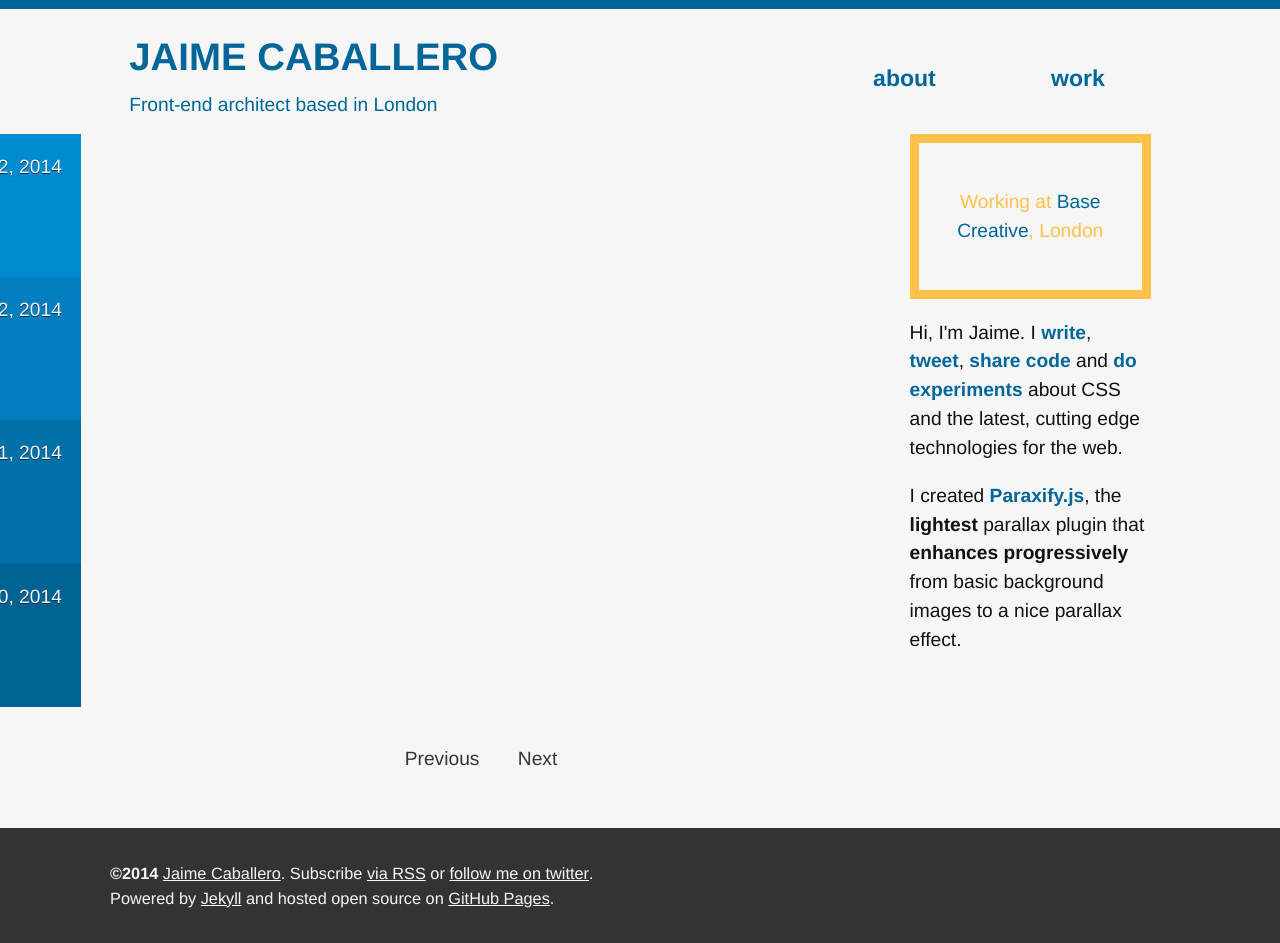
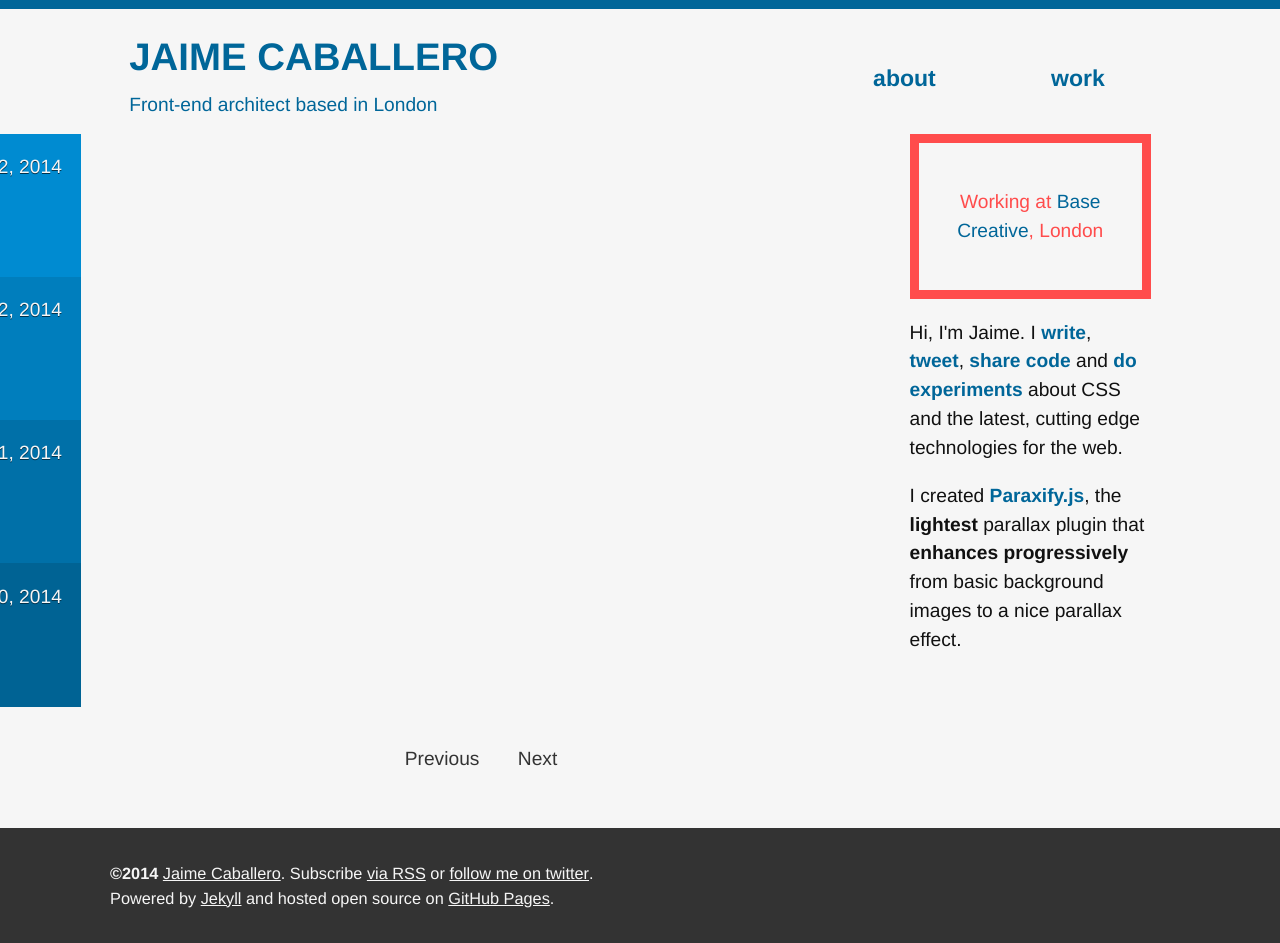
Before and after one commit to jaicab/jaicab.github.io, a Jekyll site: the page built from index.html, in a window 1280 px wide. Built offline with Jekyll 4.4.1, drawn with Linux system fonts in a browser that asks for light colours; the list of posts is cut into pages by our own code.

Commit message:
Changes, duh

```diff
--- a/_layouts/aside.html
+++ b/_layouts/aside.html
@@ -10,7 +10,7 @@ layout: default
   </section>
   <aside class="home__aside g--one-third g-padding-left">
 
-	<div class="state state--sortof">Working at <a rel="external" target="_blank" href="http://basecreative.eu">Base Creative</a>, London</div>
+	<div class="state">Working at <a rel="external" target="_blank" href="http://basecreative.eu">Base Creative</a>, London</div>
 
     <p>Hi, I'm Jaime. I <a href="/">write</a>, <a href="http://twitter.com/{{site.twitter}}">tweet</a>, <a href="http://github.com/{{ site.username }}">share code</a> and <a href="http://codepen.io/{{ site.username }}/">do experiments</a> about CSS and the latest, cutting edge technologies for the web.</p>
 
```
